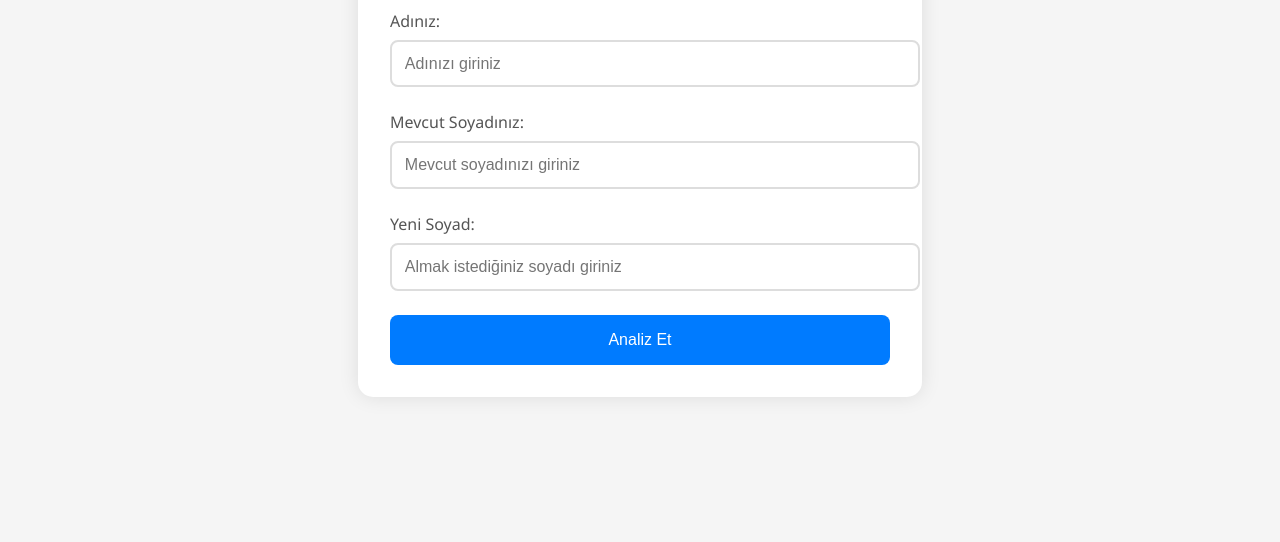
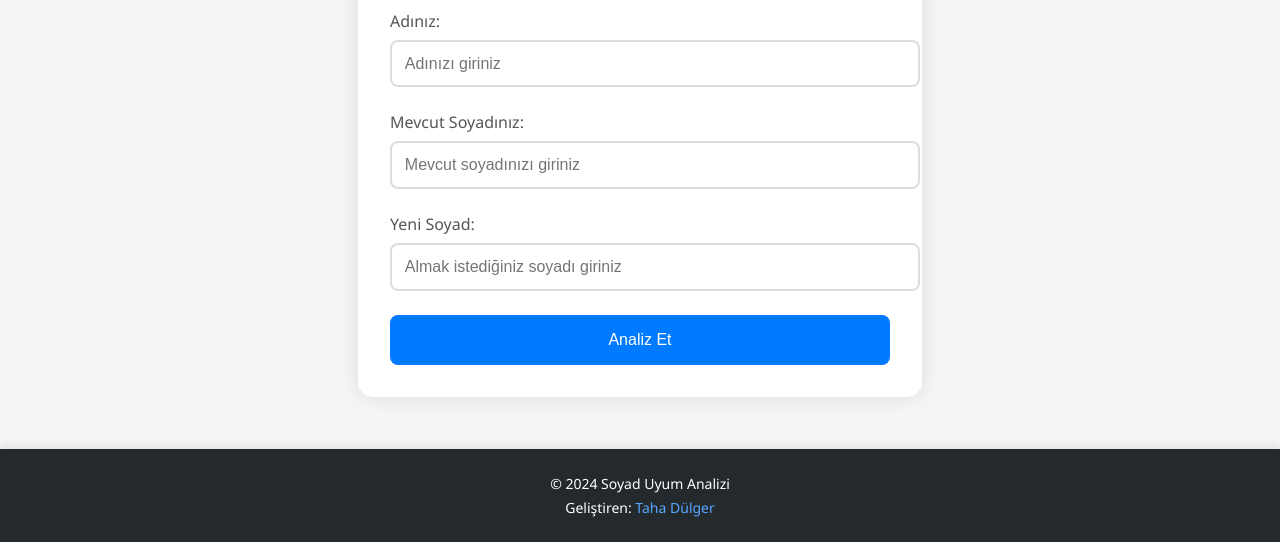
Before and after one commit to tahadulger1/tahadulger1.github.io, a plain HTML site: page index.html in a window 1280 px wide. Shown: the part 258-800 px from the top of the page. Drawn offline with Linux system fonts and the light colour scheme.

Commit message:
Update index.html

```diff
--- a/index.html
+++ b/index.html
@@ -1,6 +1,9 @@
 <!DOCTYPE html>
 <html lang="tr">
 <head>
+    <meta name="description" content="Soyad uyum analizi - İsim ve soyisim uyumunu test edin">
+    <meta name="keywords" content="soyad, isim, uyum analizi, evlilik">
+    <meta name="author" content="Taha Dülger">
     <meta charset="UTF-8">
     <meta name="viewport" content="width=device-width, initial-scale=1.0">
     <title>Soyad Uyum Analizi</title>
@@ -56,6 +59,38 @@
             outline: none;
         }
 
+    .footer {
+    background-color: #24292e;
+    color: #fff;
+    padding: 20px 0;
+    position: fixed;
+    bottom: 0;
+    width: 100%;
+    text-align: center;
+    box-shadow: 0 -2px 10px rgba(0,0,0,0.1);
+}
+
+.footer-content {
+    max-width: 1200px;
+    margin: 0 auto;
+    padding: 0 20px;
+}
+
+.footer p {
+    margin: 5px 0;
+    font-size: 14px;
+}
+
+.footer a {
+    color: #58a6ff;
+    text-decoration: none;
+    transition: color 0.3s ease;
+}
+
+.footer a:hover {
+    color: #79b8ff;
+    text-decoration: underline;
+}
         button {
             width: 100%;
             padding: 1rem;
@@ -220,5 +255,11 @@
             `;
         }
     </script>
+    <footer class="footer">
+    <div class="footer-content">
+        <p>© 2024 Soyad Uyum Analizi</p>
+        <p>Geliştiren: <a href="https://github.com/tahadulger1" target="_blank">Taha Dülger</a></p>
+    </div>
+</footer>
 </body>
 </html>
```
